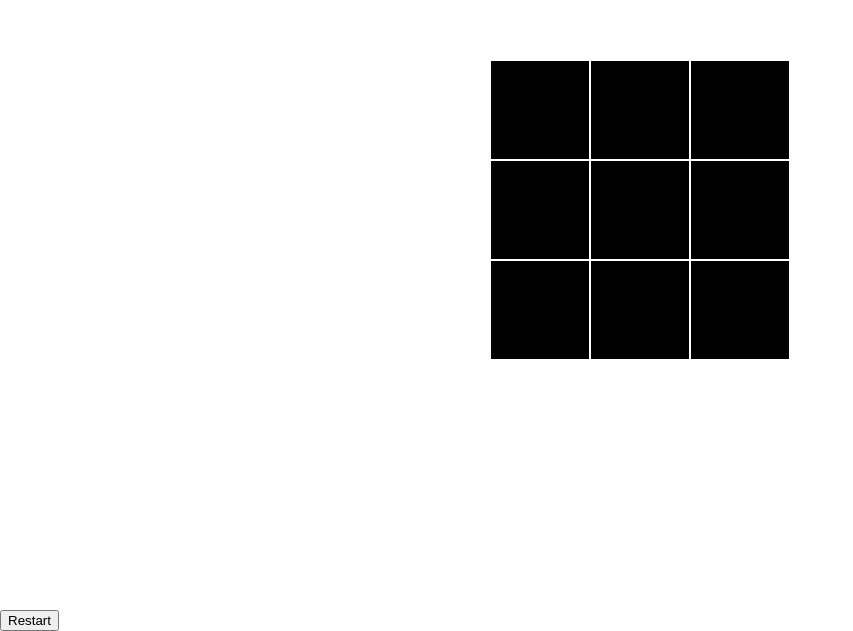
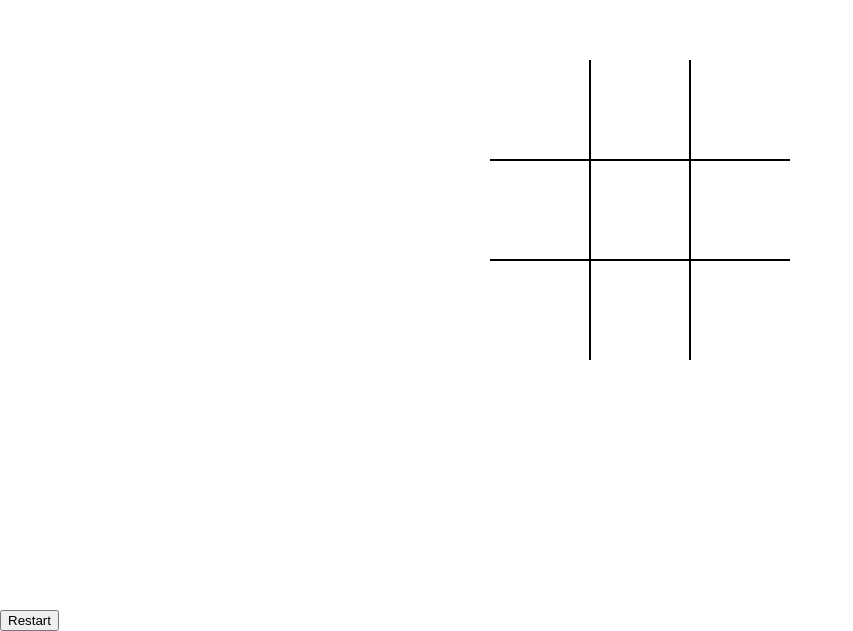
Before and after one commit to dzheng24/tic-tac-toe, a plain HTML site: page index.html in a window 1280 px wide. Shown: the part 190-821 px from the top of the page, without its empty margins (0-853 px from the left). Drawn offline with Linux system fonts and the light colour scheme.

Commit message:
edited borders

```diff
--- a/styles.css
+++ b/styles.css
@@ -8,20 +8,42 @@ body {
 
 :root {
   --cell-size: 100px;
+  --mark-size: cal(var(--cell-size) * .9);
 }
 
 .board {
   align-content: center;
+  align-items: center;
   display: grid;
   grid-template-columns: repeat(3, auto);
   height: 100vh;
   justify-content: center;
+  justify-items: center;
   width: 100vw;
 }
 
 .cell {
-  background-color: black;
-  border: 1px solid white;
+  border: 1px solid black;
   height: var(--cell-size);
   width: var(--cell-size);
 }
+
+.cell:first-child,
+.cell:nth-child(2),
+.cell:nth-child(3) {
+  border-top: none;
+}
+
+.cell:nth-child(3n + 1) {
+  border-left: none;
+}
+
+.cell:nth-child(3n + 3 ) {
+  border-right: none;
+}
+
+.cell:last-child,
+.cell:nth-child(8),
+.cell:nth-child(7) {
+  border-bottom: none;
+}
```
